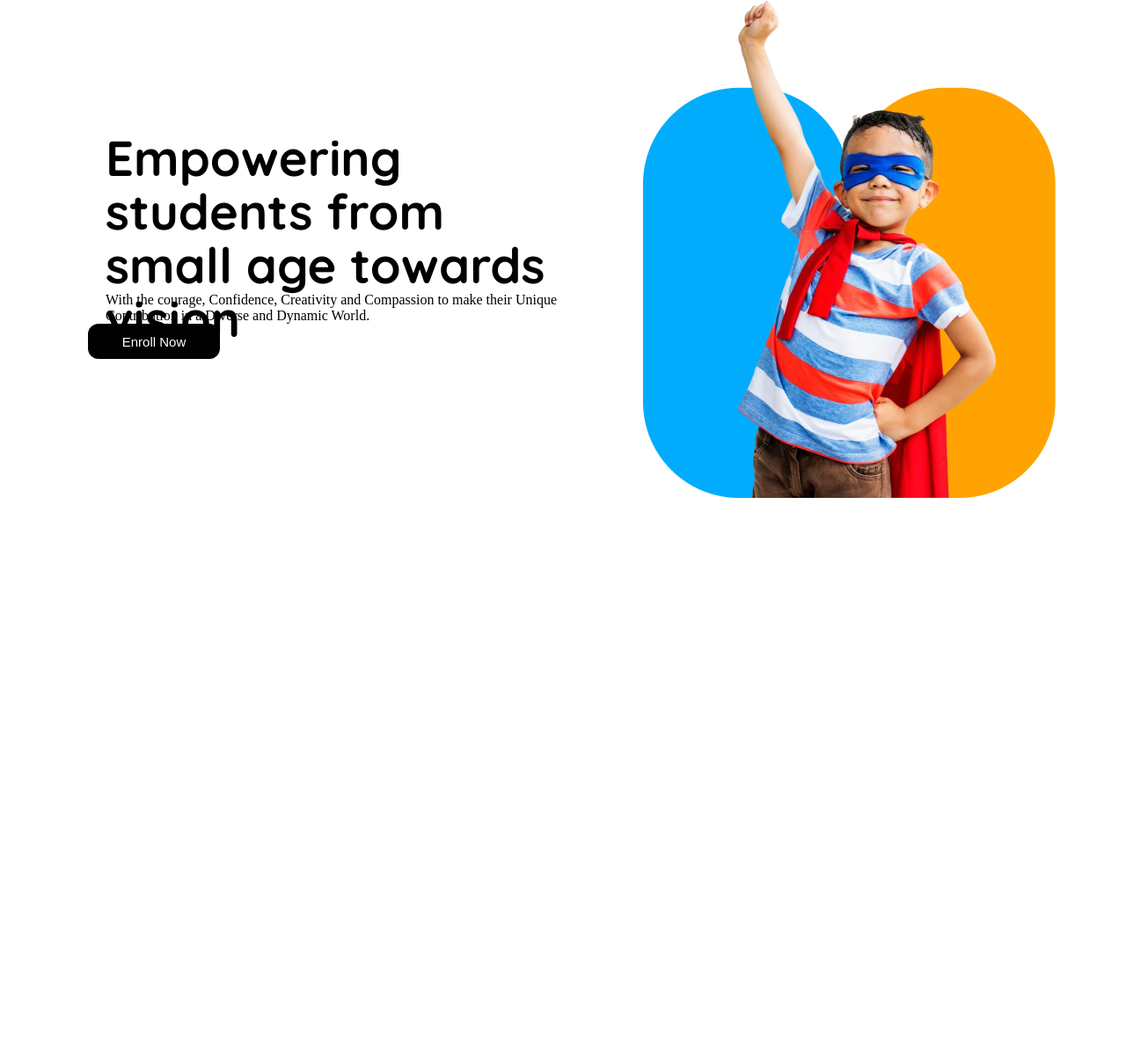
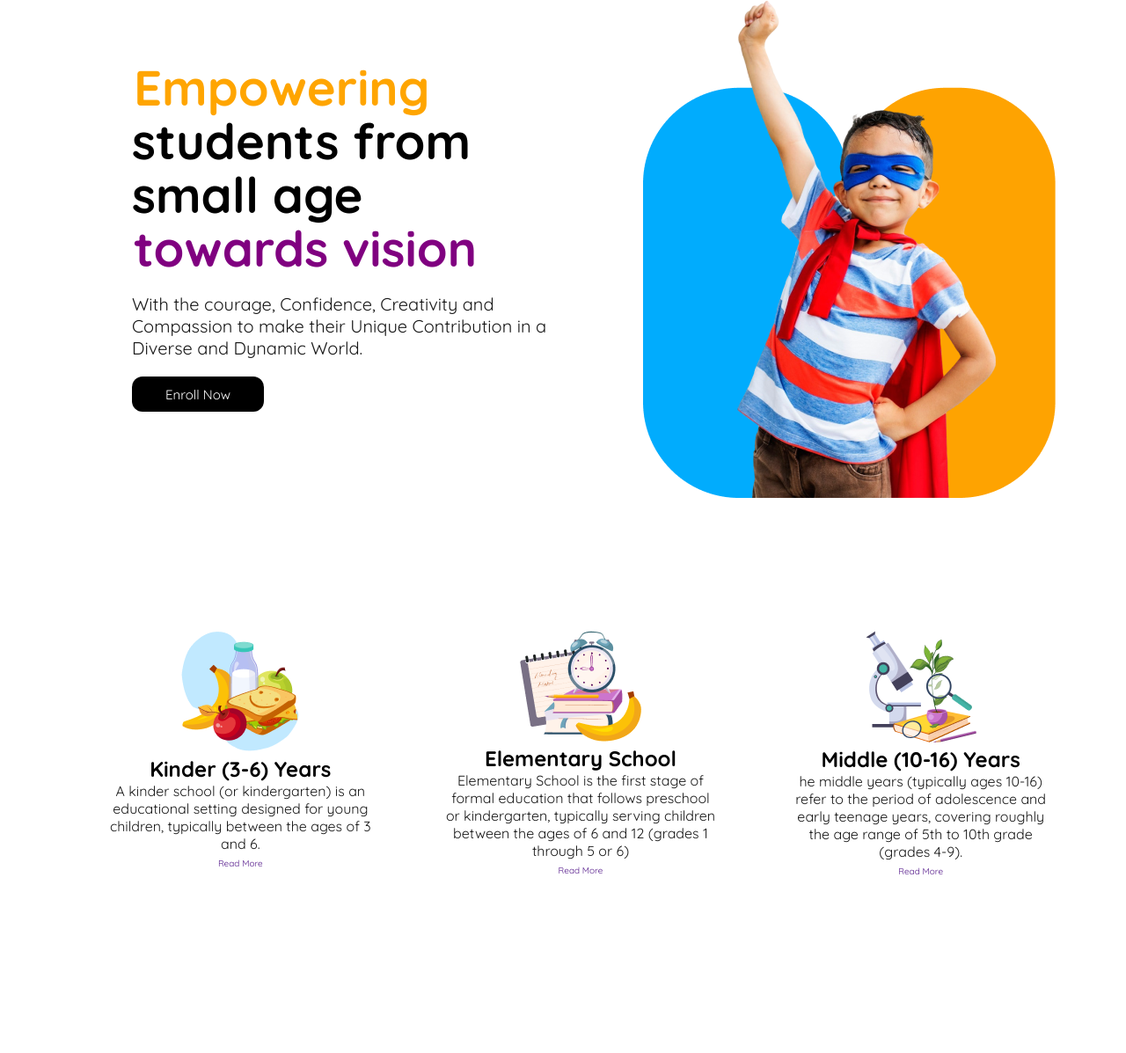
Before and after one commit to Shakhwat-93/assignment-2, a plain HTML site: page index.html in a window 1280 px wide. Shown: the part 75-1272 px from the top of the page at 88% size. Before the commit the page ends 800 px from the top, so only its background shows below. Drawn offline with Linux system fonts and the light colour scheme.

Commit message:
add hero

```diff
--- a/index.html
+++ b/index.html
@@ -42,16 +42,34 @@
     <main>
         <div class="hero-section">
             <div class="hero-text">
-                <h1 class="hero-title">Empowering
-                    students from small age towards vision</h1>
-                    <p class="hero-subtitle">With the courage, Confidence, Creativity and Compassion to make their Unique Contribution in a Diverse and Dynamic World.</p>
-                    <button class="btn-secondary">Enroll Now</button>
+                <h1 class="hero-title"><span class="span-color">Empowering</span> students from small age  <span class="color-pink"> towards vision</span> </h1>
+                    <p class="hero-subtitle opacity">With the courage, Confidence, Creativity and Compassion to make their Unique Contribution in a Diverse and Dynamic World.</p>
+                    <button class="btn-secondary enroll-btn">Enroll Now</button>
             </div>
             <div class="img-conatiner">
                 <img src="assets/hero-kids.png" alt="kids">
             </div>
         </div>
+        <div class="cards-container">
+            <div class="card">
+                <img src="assets/kinder.png" alt="">
+                <h2 class="card-title">Kinder (3-6) Years</h2>
+                <p class="opacity">A kinder school (or kindergarten) is an educational setting designed for young children, typically between the ages of 3 and 6.</p>
+                <a href="">Read More</a>
+            </div>
+            <div class="card">
+                <img src="assets/elementary.png" alt="">
+                <h2 class="card-title">Elementary School</h2>
+                <p class="opacity">Elementary School is the first stage of formal education that follows preschool or kindergarten, typically serving children between the ages of 6 and 12 (grades 1 through 5 or 6)</p>
+                <a href="">Read More</a>
+            </div>
+            <div class="card">
+                <img src="assets/middle.png" alt="">
+                <h2 class="card-title">Middle (10-16) Years</h2>
+                <p class="opacity">he middle years (typically ages 10-16) refer to the period of adolescence and early teenage years, covering roughly the age range of 5th to 10th grade (grades 4-9).</p>
+                <a href="">Read More</a>
+            </div>
+        </div>
     </main>
-
 </body>
 </html>
--- a/styles/style.css
+++ b/styles/style.css
@@ -1,10 +1,19 @@
 *{
+    font-family: "Quicksand", serif;
 margin: 0;
 padding: 0;
 padding-left: 20px;
 padding-right: 20px;
 }
 /* shared styles */
+.span-color{
+    color: orange;
+    margin-left: -18px;
+}
+.color-pink{
+    color: purple;
+    margin-left: -18px;
+}
 .btn-primary{
     width: 150px;
 height: 40px;
@@ -22,6 +31,9 @@ border: none;
     color: white;
     background: rgb(0, 0, 0);
     border: none;
+}
+.opacity{
+    opacity: 0.9;
 }
 /* nav styles here */
 .nav{
@@ -88,6 +100,10 @@ a{
     justify-content: space-between;
     align-items: center;
 }
+.hero-text{
+    margin-left: 30px;
+    width: 550px;
+}
 .hero-title{
     font-family: Quicksand;
 font-size: 3.5rem;
@@ -95,10 +111,51 @@ font-weight: 700;
 line-height: 61px;
 letter-spacing: 0%;
 text-align: left;
-width: 530px;
-height: 183px;
 }
 .img-conatiner{
     width: 468.61px;
 height: 575px;
 }
+.hero-subtitle{
+    margin-top: 20px;
+    font-size: 20px;
+font-weight: 400;
+}
+.enroll-btn{
+    margin-left: 20px;
+    margin:20px ;
+}
+/* hero section responsive here */
+@media screen and (max-width:576px) {
+    .hero-section{
+        flex-direction: column-reverse;
+    }
+    .hero-title{
+        text-align: center;
+    }
+    .hero-text{
+        width: 357px;
+height: 252px;
+        font-size: 30px;
+        text-align: center;
+    }
+}
+/* Cards section here */
+.cards-container{
+    width: 100%;
+height: 779px;
+    display: flex;
+    align-items: center;
+    justify-content: space-evenly;
+}
+.card{
+    text-align: center;
+    width: 367.8px;
+height: 476.78px;
+}
+.card-title{
+    font-size: 1.5rem;
+}
+.card a{
+    font-size: 10px;
+}
```
